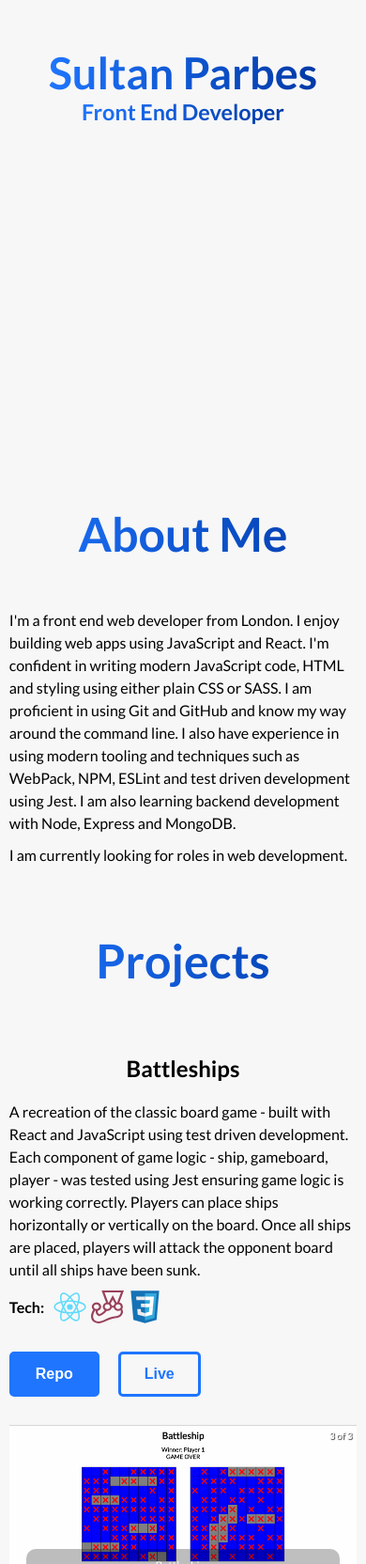
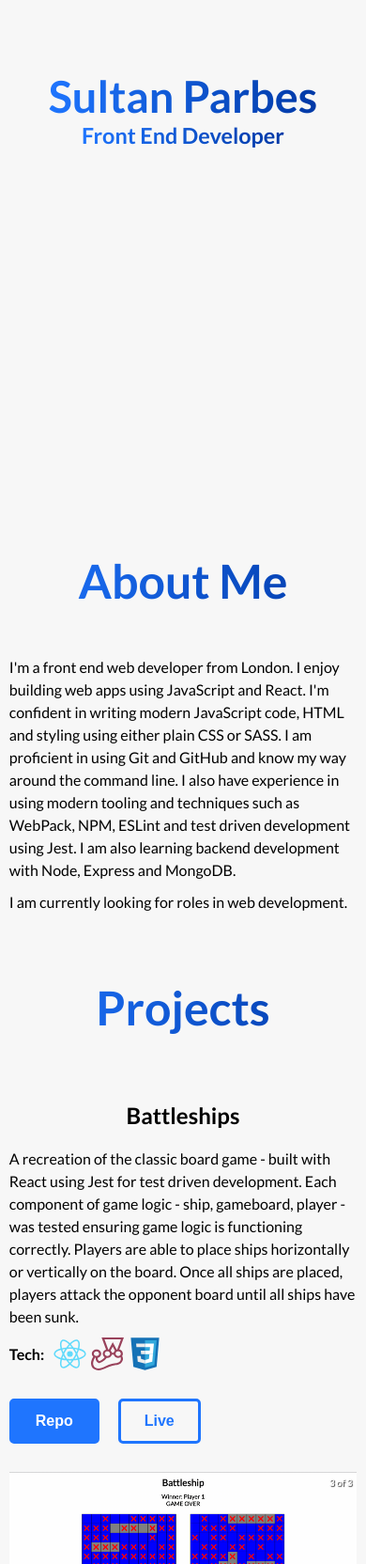
Before and after one commit to sultanp91/portfolio, a React (Create React App) app: page / in a window 390 px wide. Shown: the part 296-1960 px from the top of the page at 94% size. Built offline with nearby package versions, Linux system fonts and the light colour scheme.

Commit message:
updated project descriptions

```diff
--- a/src/App.css
+++ b/src/App.css
@@ -30,14 +30,6 @@
 
 .nav__links li:not(:first-child) {
   margin-left: clamp(5vw, 15vw, 20vw);
-}
-@media screen and (max-width: 600px) {
-  .nav__links {
-    display: none;
-  }
-  .hero__svg {
-    display: none;
-  }
 }
 
 /* Hero */
@@ -211,3 +203,17 @@
   width: 100%;
   fill: #1f75fe;
 }
+
+/* Media Queries */
+
+@media screen and (max-width: 600px) {
+  .nav__links {
+    display: none;
+  }
+  .hero__svg {
+    display: none;
+  }
+  .hero {
+    min-height: 100vh;
+  }
+}
--- a/src/components/projectdata.js
+++ b/src/components/projectdata.js
@@ -121,7 +121,7 @@ export const projectData = [
   {
     title: "Battleships",
     description:
-      "A recreation of the classic board game - built with React and JavaScript using test driven development. Each component of game logic - ship, gameboard, player - was tested using Jest ensuring game logic is working correctly. Players can place ships horizontally or vertically on the board. Once all ships are placed, players will attack the opponent board until all ships have been sunk.",
+      "A recreation of the classic board game - built with React using Jest for test driven development. Each component of game logic - ship, gameboard, player - was tested ensuring game logic is functioning correctly. Players are able to place ships horizontally or vertically on the board. Once all ships are placed, players attack the opponent board until all ships have been sunk.",
     images: [battleships1, battleships2, battleships3],
     repo: "https://github.com/sultanp91/battleship",
     live: "https://sultanp91.github.io/battleship/",
@@ -131,7 +131,7 @@ export const projectData = [
   {
     title: "Next Gen Store",
     description:
-      "Front end shopping cart built with React functional components and React hooks. I used React Router to display content across mutiple pages, I also used Context and useReducer to access and manipulate state across multiple component layers without excessive prop drilling, enabling predictable and bug-free changes to application state.",
+      "Front end only shopping cart built with React hooks. React Router was utilised to route through mutiple shop pages. Context and the useReducer hook were used to implement a global state enabling predictable and bug-free changes to application state without excessive prop drilling.",
     images: [nextgenstore1, nextgenstore2, nextgenstore3],
     repo: "https://github.com/sultanp91/shopping-cart",
     live: "https://sultanp91.github.io/shopping-cart/",
@@ -140,7 +140,7 @@ export const projectData = [
   {
     title: "To Do List",
     description:
-      "To Do List made with vanilla JavaScript. Users are are able to create projects and then create tasks within them. Tasks can be edited and deleted. Users are also able to find tasks due on that date and also sort through tasks by priority. Dates are formatted using the date-fns package. This was one of the most difficult projects I've done, it was the first time",
+      "To Do List made with vanilla JavaScript. Users are are able to create project containers and then todo tasks within them. Tasks can be edited and deleted directly on the page. Users are also able to find tasks due on that date and also filter tasks by priority.",
     images: [todolist1, todolist2, todolist3],
     repo: "https://github.com/sultanp91/to-do-list",
     live: "https://sultanp91.github.io/to-do-list/",
@@ -166,7 +166,7 @@ export const projectData = [
     tech: [htmlSVG, cssSVG],
   },
   {
-    title: "New Scientist Page Clone",
+    title: "New Scientist Article Page Clone",
     description:
       "A clone of a New Scientist articcle page. In this project the goal was to practice positioning methods. In this project I mainly used grid and flexbox to position elements.",
     images: [ns1, ns2],
```
